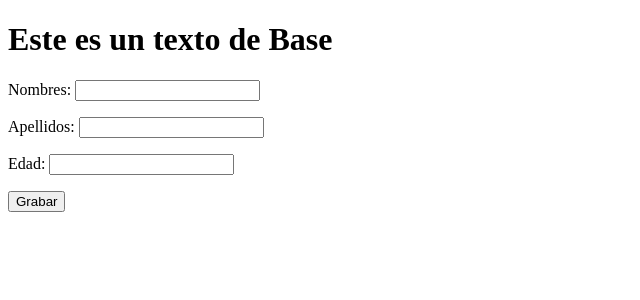
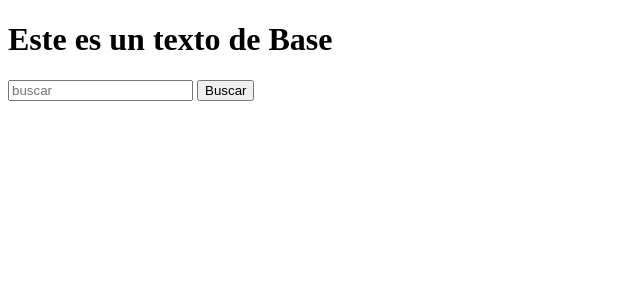
Before and after one commit to Eduardo-P/pw2-Teoria-Django, a Django app: page /add in a window 1280 px wide. Shown: the part 88-388 px from the top of the page, without its empty margins (0-640 px from the left). Run offline with Django 5.2, Linux system fonts and the light colour scheme.

Commit message:
Modificando el template 'personasCreate.html' colocandole la action 'add' al formulario, y agregando un input de typo 'text', ademas de otras modificaciones mas

```diff
--- a/listaContactos/personas/templates/personas/personasCreate.html
+++ b/listaContactos/personas/templates/personas/personasCreate.html
@@ -1,7 +1,7 @@
 {% extends 'base.html' %}
 {% block content %}
-<form method='POST'> {% csrf_token %}
-    {{ form.as_p }}
-    <input type='submit' value='Grabar'/>
+<form action='add' method='GET'>
+    <input type='text' name='q' placeholder='buscar'/>
+    <input type='submit' value='Buscar'/>
 </form>
 {% endblock %}
```
